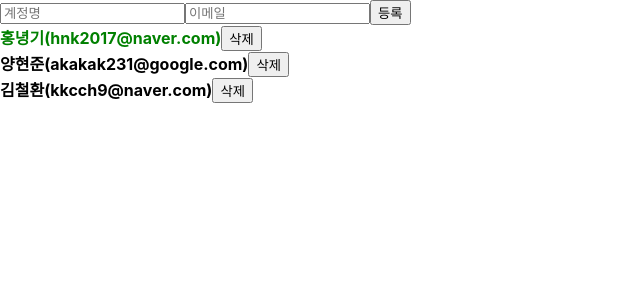
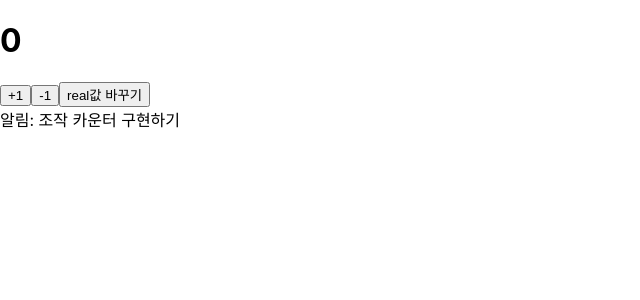
Before and after one commit to HongNyungKi/React-Tutorial, a React (Create React App) app: page / in a window 1280 px wide. Shown: the top 300 px of the page, without its empty margins (0-640 px from the left). Built offline with nearby package versions, Linux system fonts and the light colour scheme.

Commit message:
[study]react class component

```diff
--- a/src/App.jsx
+++ b/src/App.jsx
@@ -1,74 +1,11 @@
 import React from 'react';
-import UserList from './UserList';
-import { useRef } from 'react';
-import CreateUser from './createUser';
-import { useState } from 'react';
+import Hello from './Hello';
+import Counter from './counter';
 
 function App() {
-  const [users, setUers] = useState([
-    {
-      id: 1,
-      username: '홍녕기',
-      email: 'hnk2017@naver.com',
-      active: true
-    }, {
-      id: 2,
-      username: '양현준',
-      email: 'akakak231@google.com',
-      active: false
-    }, {
-      id: 3,
-      username: '김철환',
-      email: 'kkcch9@naver.com',
-      active: false
-    }
-  ])
-  const nextId = useRef(4)
-  const [inputs, setInputs] = useState({
-    username: '',
-    email: ''
-  })
-  const { username, email } = inputs
-  const onChange = (e) => {
-    setInputs({
-      ...inputs,
-      [e.target.name]: e.target.value
-    })
-  }
-  const onCreate = () => {
-    const user = {
-      id: nextId.current,
-      username,
-      email
-    }
-    setUers(users.concat(user))
-    setInputs({
-      username: '',
-      email: ''
-    })
-    nextId.current += 1
-  }
-  const onRemove = (id) => {
-    setUers(users.filter(user => user.id !== id))
-  }
-  const onToggle = (id) => {
-    setUers(users.map(
-      user => user.id === id ? { ...user, active: !user.active } : user
-    ))
-  }
   return (
-    <>
-      <CreateUser
-        username={username}
-        email={email}
-        onChange={onChange}
-        onCreate={onCreate}
-      />
-      <UserList
-        users={users}
-        onRemove={onRemove}
-        onToggle={onToggle} />
-    </>
+    <Counter />
   )
 }
+
 export default App
--- a/src/Counter.jsx
+++ b/src/Counter.jsx
@@ -1,23 +1,83 @@
-import React from 'react';
-import { useState } from 'react';
+import React, { Component } from 'react';
 
-function Counter() {
-    const [number, setNumber] = useState(0)
+class Counter extends Component {
 
-    const onIncrease = () => {
-        setNumber(number + 1)
-    }
-    const onDecrease = () => {
-        setNumber(number - 1)
+    state = {
+        counter: 0,
+        fixed: '조작 카운터 구현하기',
+        etc: {
+            real: true,
+            age: 27,
+
+        }
     }
 
-    return (
-        <div>
-            <h1>{number}</h1>
-            <button onClick={onIncrease}>+1</button>
-            <button onClick={onDecrease}>-1</button>
-        </div>
-    )
+    handleIncrease = () => {
+        console.log('increase')
+        // this.setState(
+        //     {
+        //         counter: this.state.counter + 1
+        //     }
+        // )
+        this.setState(
+            (state) => ({ counter: this.state.counter + 1 })
+        )
+
+    }
+    handleDecrease = () => {
+        console.log('decrease')
+        this.setState(
+            {
+                counter: this.state.counter - 1
+            }
+        )
+    }
+    ChangeReal = () => {
+        this.setState(
+            {
+                etc: {
+                    ...this.state.etc,
+                    real: !this.state.etc.real
+                }
+            }
+        )
+        console.log(this.state.etc.real)
+    }
+
+
+
+    render() {
+        return (
+            <div>
+                <h1>{this.state.counter}</h1>
+                <button onClick={this.handleIncrease}>+1</button>
+                <button onClick={this.handleDecrease}>-1</button>
+                <button onClick={this.ChangeReal}>real값 바꾸기</button>
+                <div>알림: {this.state.fixed}</div>
+            </div >
+        )
+    }
 }
 
+// import { useState } from 'react';
+
+// function Counter() {
+//     const [number, setNumber] = useState(0)
+
+//     const onIncrease = () => {
+//         setNumber(number + 1)
+//     }
+//     const onDecrease = () => {
+//         setNumber(number - 1)
+//     }
+
+//     return (
+//         <div>
+//             <h1>{number}</h1>
+//             <button onClick={onIncrease}>+1</button>
+//             <button onClick={onDecrease}>-1</button>
+//         </div>
+//     )
+// }
+
 export default Counter;
--- a/src/Hello.jsx
+++ b/src/Hello.jsx
@@ -1,12 +1,30 @@
-import React from 'react';
+import React, { Component } from 'react';
 
-function Hello({ name, color, age = 27, isSpecial }) {
-    return (
-        <div style={{ color }}>
-            {isSpecial && <span> @@ </span>}안녕하세요 {name}({age}) 씨
-        </div>
-    )
+// function Hello({ name, color, age, isSpecial }) {
+//     return (
+//         <div style={{ color }}>
+//             {isSpecial && <span> @@ </span>}안녕하세요 {name}({age}) 씨
+//         </div>
+//     )
+// }
+
+class Hello extends Component {
+    static defaultProps = {
+        name: '이름없음',
+        color: 'red'
+    }
+    render() {
+        const { color, isSpecial, name } = this.props
+        return (
+            <div style={{ color }}>
+                {isSpecial && <span> @@ </span>}
+                안녕하세요 {name}씨.
+            </div>
+        )
+    }
 }
-Hello.defaultProps = { name: '녕기친구', color: 'green' }
+
+
+// Hello.defaultProps = { name: '녕기친구', color: 'green' }
 
 export default Hello;
--- a/src/UserList.jsx
+++ b/src/UserList.jsx
@@ -1,6 +1,12 @@
 import React from 'react';
+import { useEffect } from 'react';
 
 function User({ person, onRemove, onToggle }) {
+    // useEffect(
+    //     () => {
+    //         console.log(person)
+    //     }, [person]
+    // )
     const { username, email, id, active } = person;
     return (
         < div >
```
Also changed, not shown: src/UseInputs.jsx (added, +15 -0 lines).
